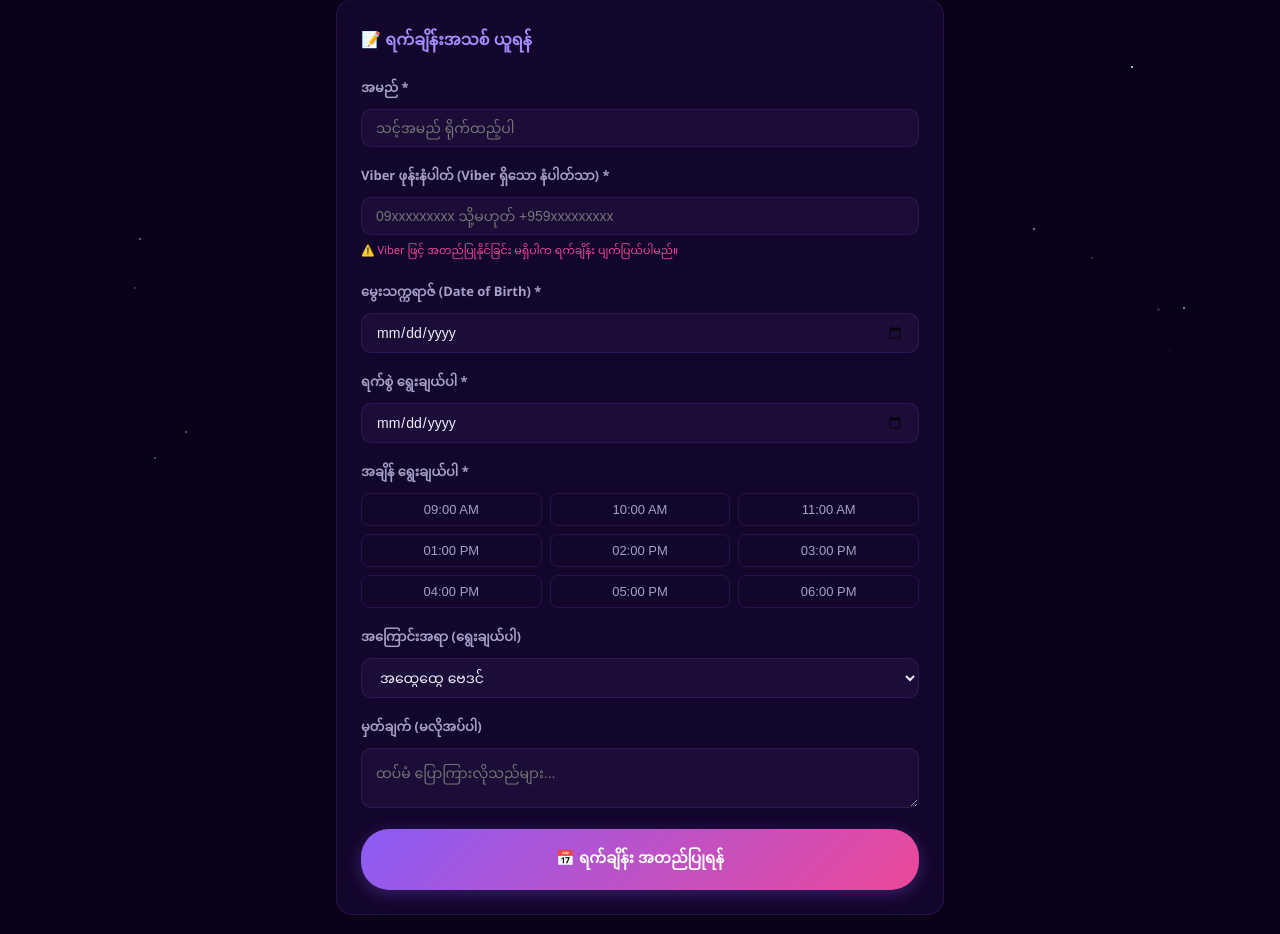
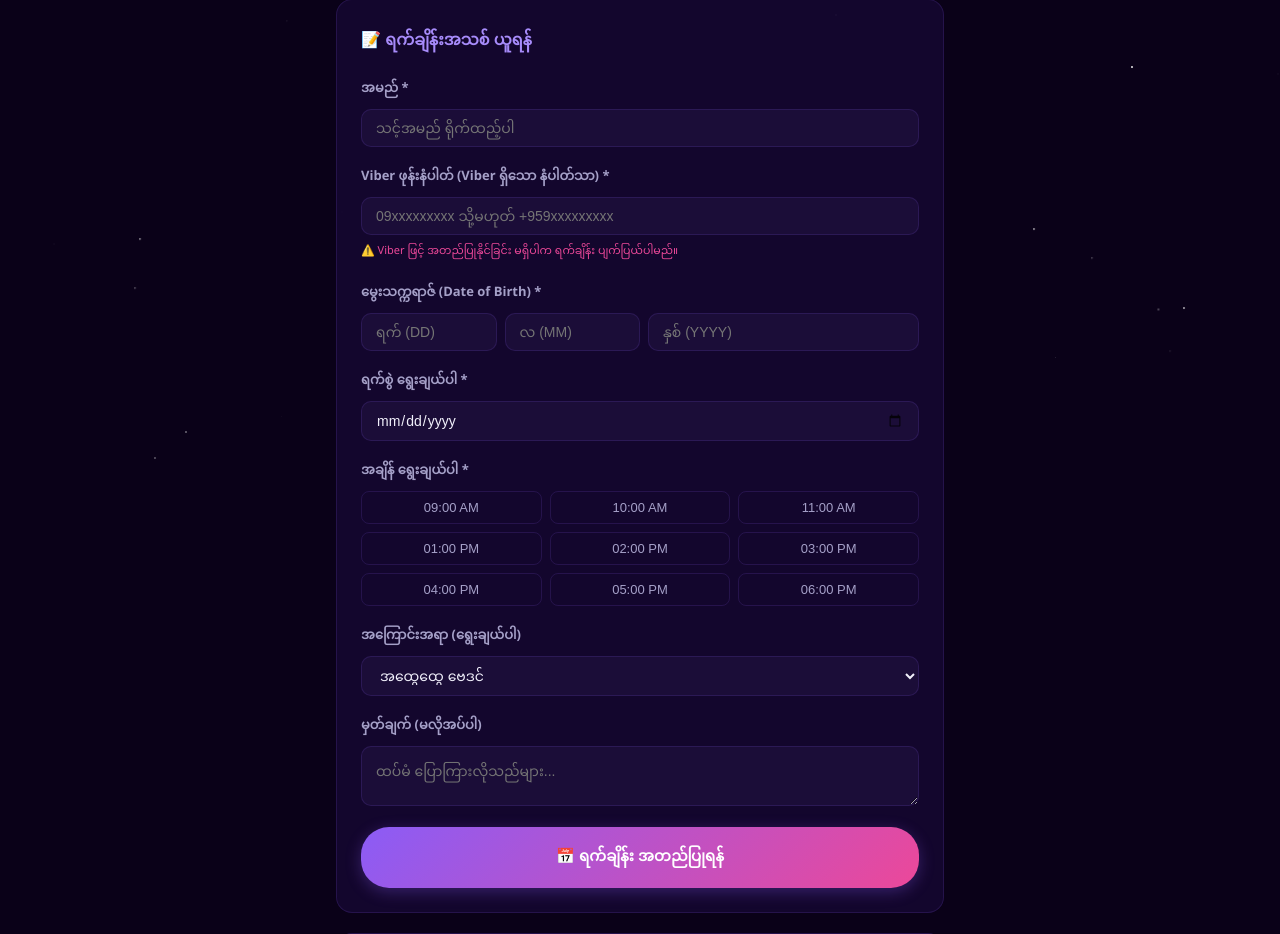
Before and after one commit to kyawzinIT99/Astrology, a Flask app: page /booking in a window 1280 px wide. Shown: the part 282-1216 px from the top of the page. Run offline with Flask 3, Linux system fonts and the light colour scheme; some web fonts are replaced.

Commit message:
Change DOB picker to standard day/month/year typed inputs

```diff
--- a/templates/booking.html
+++ b/templates/booking.html
@@ -415,7 +415,11 @@
                 </div>
                 <div class="form-group">
                     <label>မွေးသက္ကရာဇ် (Date of Birth) *</label>
-                    <input type="date" id="bookDob" required onclick="this.showPicker()">
+                    <div style="display: grid; grid-template-columns: 1fr 1fr 2fr; gap: 8px;">
+                        <input type="number" id="bookDobDay" placeholder="ရက် (DD)" min="1" max="31" required>
+                        <input type="number" id="bookDobMonth" placeholder="လ (MM)" min="1" max="12" required>
+                        <input type="number" id="bookDobYear" placeholder="နှစ် (YYYY)" min="1900" max="2100" required>
+                    </div>
                 </div>
                 <div class="form-group">
                     <label>ရက်စွဲ ရွေးချယ်ပါ *</label>
@@ -543,10 +547,15 @@
             btn.disabled = true;
             btn.textContent = '⏳ စောင့်ပါ...';
 
+            const dobDay = String(document.getElementById('bookDobDay').value).padStart(2, '0');
+            const dobMonth = String(document.getElementById('bookDobMonth').value).padStart(2, '0');
+            const dobYear = document.getElementById('bookDobYear').value;
+            const dobFull = `${dobYear}-${dobMonth}-${dobDay}`;
+
             const data = {
                 name: document.getElementById('bookName').value,
                 phone: document.getElementById('bookPhone').value,
-                dob: document.getElementById('bookDob').value,
+                dob: dobFull,
                 date: document.getElementById('bookDate').value,
                 time: selectedTime,
                 topic: document.getElementById('bookTopic').value,
```
